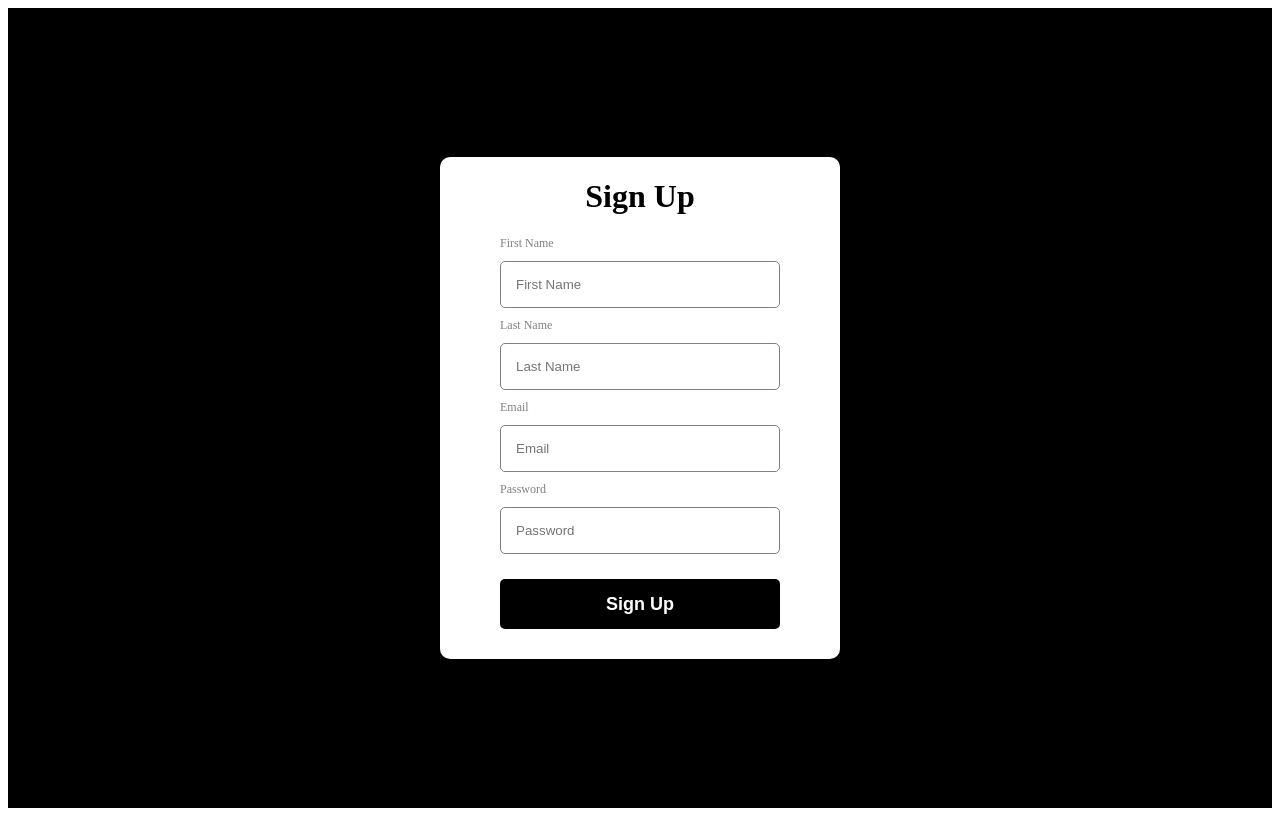
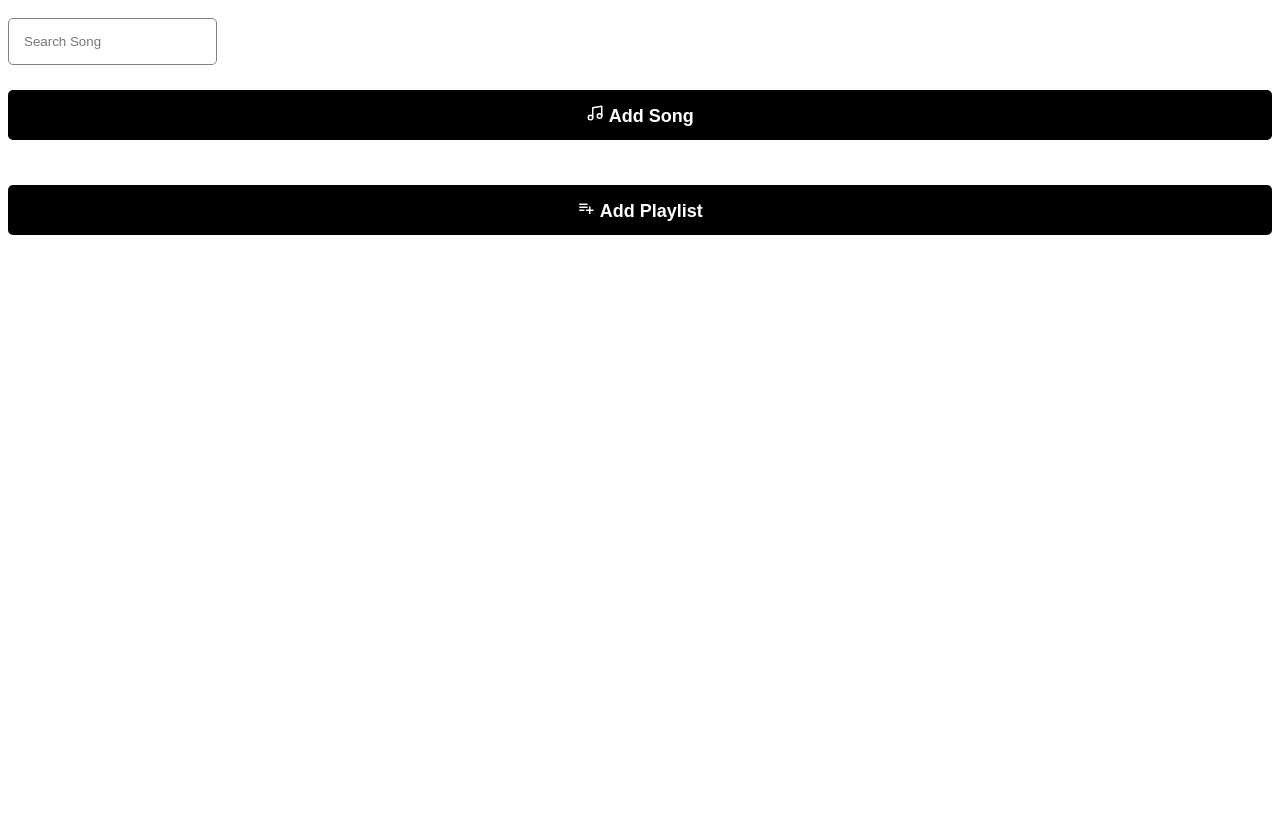
Before and after one commit to mavicmo/Wiretunz, a React (Create React App) app in the folder client/: page / in a window 1280 px wide. Built offline with nearby package versions, Linux system fonts and the light colour scheme.

Commit message:
added some home page content, still needs more -kel

```diff
--- a/client/package.json
+++ b/client/package.json
@@ -6,6 +6,7 @@
     "@testing-library/jest-dom": "^5.16.4",
     "@testing-library/react": "^13.2.0",
     "@testing-library/user-event": "^13.5.0",
+    "axios": "^0.27.2",
     "bootstrap": "^5.1.3",
     "joi": "^17.6.0",
     "joi-password-complexity": "^5.1.0",
@@ -13,6 +14,8 @@
     "react": "^18.1.0",
     "react-bootstrap": "^2.4.0",
     "react-dom": "^18.1.0",
+    "react-icons": "^4.4.0",
+    "react-router-dom": "^6.3.0",
     "react-scripts": "5.0.1",
     "web-vitals": "^2.1.4"
   },
--- a/client/src/App.js
+++ b/client/src/App.js
@@ -1,10 +1,14 @@
-import Login from "./components/Login.js";
+// import Login from "./components/Login.js";
 import SignUp from "./Pages/SignUp/SignUp.js";
+import { Route } from "react-router-dom";
+import Home from "./Pages/Home/Home";
+import Navbar from "./components/NavBar/Navbar";
+
 function App() {
   return (
     <div>
       {/* <Login /> */}
-      <SignUp />
+      <Home />
     </div>
   );
 }
--- /dev/null
+++ b/client/src/Pages/Home/Home.js
@@ -0,0 +1,38 @@
+import React from "react";
+import { Link } from "react-router-dom";
+import * as MdIcons from "react-icons/md";
+import * as FiIcons from "react-icons/fi";
+
+function Home(props) {
+  return (
+    <>
+      <main className="main-content">
+        <div className="search">
+          <input type="text" placeholder="Search Song" id="search" />
+        </div>
+        <div className="buttons">
+          <Link to="#">
+            <button className="add-song">
+              <FiIcons.FiMusic /> Add Song
+            </button>
+          </Link>
+          <Link to="#">
+            <button className="add-playlist">
+              <MdIcons.MdOutlinePlaylistAdd /> Add Playlist
+            </button>
+          </Link>
+        </div>
+
+
+        <div className="search-result">
+
+        </div>
+
+
+
+      </main>
+    </>
+  );
+}
+
+export default Home;
--- a/client/src/index.js
+++ b/client/src/index.js
@@ -1,13 +1,14 @@
 import React from "react";
 import ReactDOM from "react-dom/client";
+import { BrowserRouter as Router } from "react-router-dom";
 
 import App from "./App";
 
 const root = ReactDOM.createRoot(document.getElementById("root"));
 root.render(
-  <React.StrictMode>
+  <Router>
     <App />
-  </React.StrictMode>
+  </Router>
 );
 
 // If you want to start measuring performance in your app, pass a function
```
Also changed, not shown: client/src/Pages/Home/Home.css (added), 1 other file (tests, documents, lock files or other folders).
